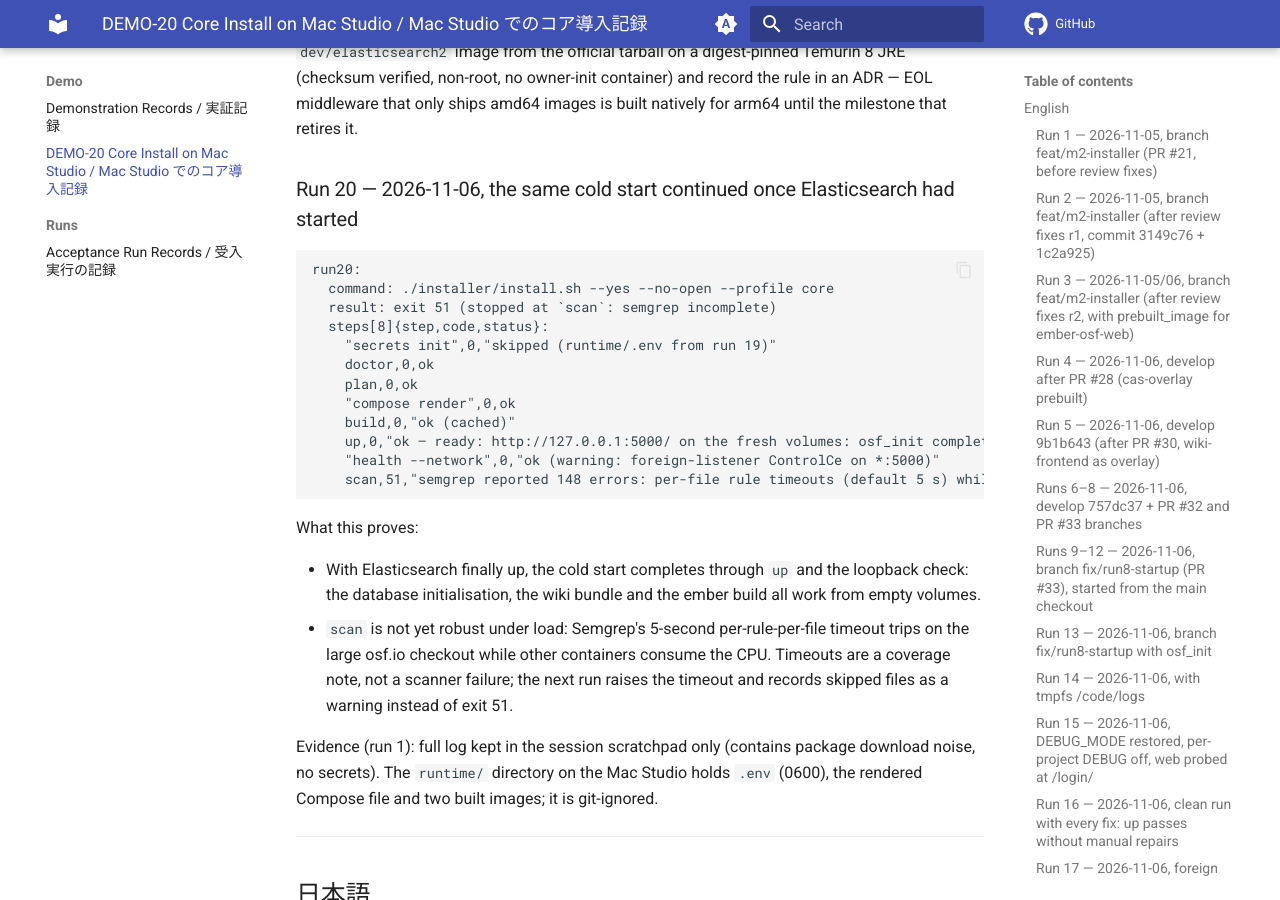
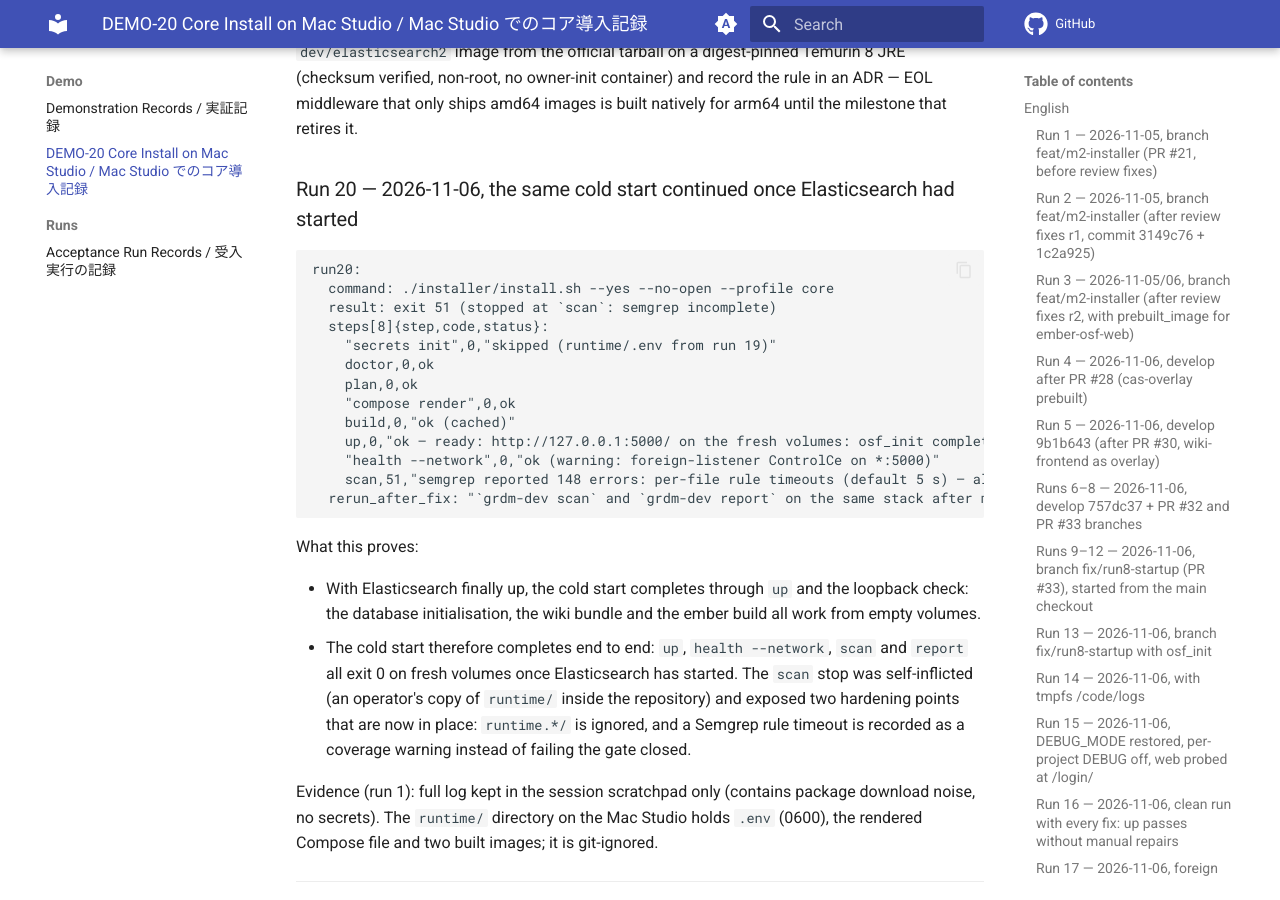
Before and after one commit to RCOSDP/RDM-developer-guide, an MkDocs documentation site: the page built from docs/demo/20_core_install_mac_studio.md, in a window 1280 px wide and 900 px high, scrolled down 12249 px. Built offline with MkDocs 1.6.1 and Material for MkDocs 9.7.7, drawn with Linux system fonts in a browser that asks for light colours; a script that is not in the unit is left out; comment, search, counter and statistics services are not loaded; some of the changed text lies outside the part shown.

Commit message:
docs(demo): 第 20 回の scan/report 再実行（終了 0）と原因を記録
Co-Authored-By: Claude Fable 5.1 <noreply@anthropic.com>
Claude-Session: https://claude.ai/code/session_01BW1YQju1R8hU1GgE9LhLD4

````diff
--- a/docs/demo/20_core_install_mac_studio.md
+++ b/docs/demo/20_core_install_mac_studio.md
@@ -404,13 +404,14 @@ run20:
     build,0,"ok (cached)"
     up,0,"ok — ready: http://127.0.0.1:5000/ on the fresh volumes: osf_init completed (migrations already applied in run 19, institutions imported once Elasticsearch answered), ember built its dist into the new volume"
     "health --network",0,"ok (warning: foreign-listener ControlCe on *:5000)"
-    scan,51,"semgrep reported 148 errors: per-file rule timeouts (default 5 s) while the host was still busy; the scan is marked incomplete and the gate fails closed"
+    scan,51,"semgrep reported 148 errors: per-file rule timeouts (default 5 s) — all of them in `runtime.run18-123040/`, the run-18 runtime moved aside inside the repository for this cold start (only `runtime/` was git-ignored, and Semgrep follows .gitignore); the scan is marked incomplete and the gate fails closed"
+  rerun_after_fix: "`grdm-dev scan` and `grdm-dev report` on the same stack after moving that directory out of the repository, adding `runtime.*/` to .gitignore and letting Semgrep treat rule timeouts as coverage warnings: scan exit 0 (gate report-only: pass; trivy/semgrep/gitleaks/zap all ok; the same 1835/8291/9772/3899/5 totals as run 18), report exit 0"
 ```
 
 What this proves:
 
 - With Elasticsearch finally up, the cold start completes through `up` and the loopback check: the database initialisation, the wiki bundle and the ember build all work from empty volumes.
-- `scan` is not yet robust under load: Semgrep's 5-second per-rule-per-file timeout trips on the large osf.io checkout while other containers consume the CPU. Timeouts are a coverage note, not a scanner failure; the next run raises the timeout and records skipped files as a warning instead of exit 51.
+- The cold start therefore completes end to end: `up`, `health --network`, `scan` and `report` all exit 0 on fresh volumes once Elasticsearch has started. The `scan` stop was self-inflicted (an operator's copy of `runtime/` inside the repository) and exposed two hardening points that are now in place: `runtime.*/` is ignored, and a Semgrep rule timeout is recorded as a coverage warning instead of failing the gate closed.
 
 Evidence (run 1): full log kept in the session scratchpad only (contains package download noise, no secrets). The `runtime/` directory on the Mac Studio holds `.env` (0600), the rendered Compose file and two built images; it is git-ignored.
 
@@ -799,13 +800,14 @@ run20:
     build,0,"ok（キャッシュ）"
     up,0,"ok — ready: http://127.0.0.1:5000/。新しいボリューム上で osf_init が完了（migration は第 19 回で適用済み、Elasticsearch が応答してから機関を投入）、ember は新しいボリュームへ dist を組んだ"
     "health --network",0,"ok（警告: foreign-listener ControlCe on *:5000）"
-    scan,51,"semgrep がエラー 148 件を報告: ホストがまだ忙しい間にファイルごとのルールのタイムアウト（既定 5 秒）。検査は不完全と記録され、門は安全側に失敗"
+    scan,51,"semgrep がエラー 148 件を報告: ファイルごとのルールのタイムアウト（既定 5 秒）— すべて `runtime.run18-123040/`、このコールドスタートのためにリポジトリ内へ退避した第 18 回の runtime の中（git-ignore は `runtime/` だけで、Semgrep は .gitignore に従う）。検査は不完全と記録され、門は安全側に失敗"
+  rerun_after_fix: "そのディレクトリをリポジトリ外へ移し、.gitignore に `runtime.*/` を加え、Semgrep のルールのタイムアウトを網羅性の警告として扱うようにした後、同じスタックで `grdm-dev scan` と `grdm-dev report`: scan 終了 0（門は報告のみ: 合格。trivy/semgrep/gitleaks/zap すべて ok。件数は第 18 回と同じ 1835/8291/9772/3899/5）、report 終了 0"
 ```
 
 これで分かったこと:
 
 - Elasticsearch がようやく起動すると、コールドスタートは `up` とループバック検査を通る。データベース初期化、wiki の束、ember のビルドはいずれも空のボリュームから動く。
-- `scan` は負荷の下でまだ頑健でない。Semgrep のルール・ファイルごとの 5 秒のタイムアウトが、他のコンテナが CPU を使っている間に大きな osf.io の checkout で発動する。タイムアウトはスキャナーの失敗ではなく網羅性の注記であり、次の回ではタイムアウトを伸ばし、飛ばしたファイルを終了 51 でなく警告として記録する。
+- したがってコールドスタートは端から端まで完了する。Elasticsearch が起動した後は、新しいボリューム上で `up`・`health --network`・`scan`・`report` がすべて終了 0。`scan` の停止は自分で招いたもの（操作者がリポジトリ内に置いた `runtime/` の写し）で、いま入れた二つの堅牢化点を露わにした。`runtime.*/` を無視すること、Semgrep のルールのタイムアウトは門を安全側に落とすのでなく網羅性の警告として記録すること。
 
 証跡（第 1 回）: 全ログはセッションの作業領域にのみ保管（パッケージ取得の出力が大半で、秘密は含まない）。Mac Studio の `runtime/` には `.env`（0600）、生成した Compose ファイル、ビルド済みイメージ 2 つがあり、git では無視される。
 
````
